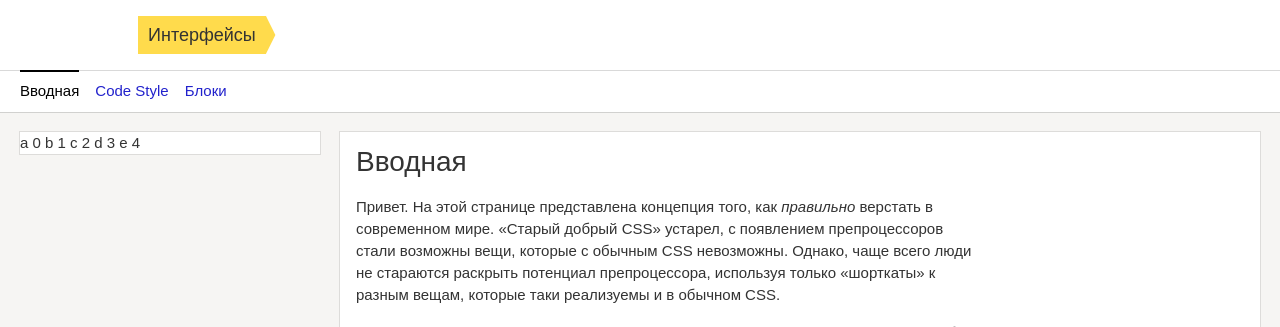
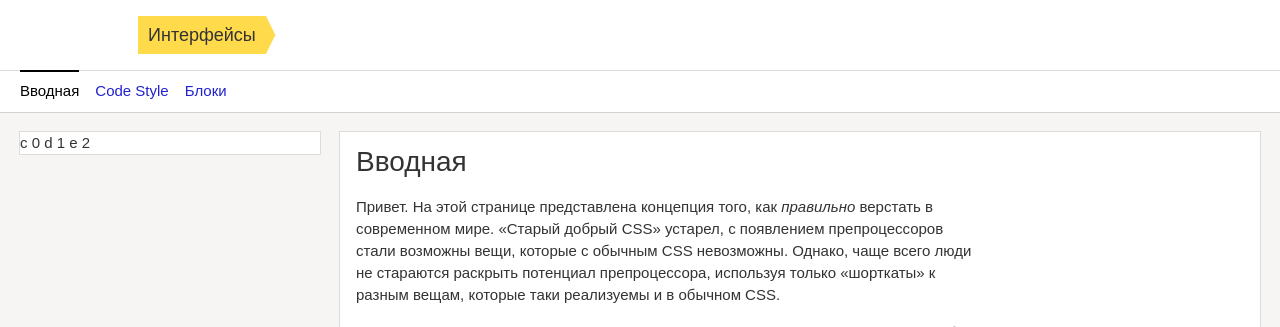
Before and after one commit to yandex-ui/stylobate-islands, a Jekyll site: the page built from index.md, in a window 1280 px wide. Shown: the top 327 px of the page. Built offline with Jekyll 4.4.1, drawn with Linux system fonts in a browser that asks for light colours.

Commit message:
Trying to debug things

```diff
--- a/_layouts/default.html
+++ b/_layouts/default.html
@@ -45,8 +45,9 @@
     <div class="page-content">
         <div class="aside">
             <div class="aside-nav">
-                {% assign lol = 'a,b,c,d,e' | split:',' %}
-                {% for item in lol %}
+                {% assign lol = 'a,b,c,d,e' %}
+                {% assign lol = lol | split:',' %}
+                {% for item in lol offset:2 %}
                     {{ item }}
                     {{ forloop.index0 }}
                 {% endfor %}
```
